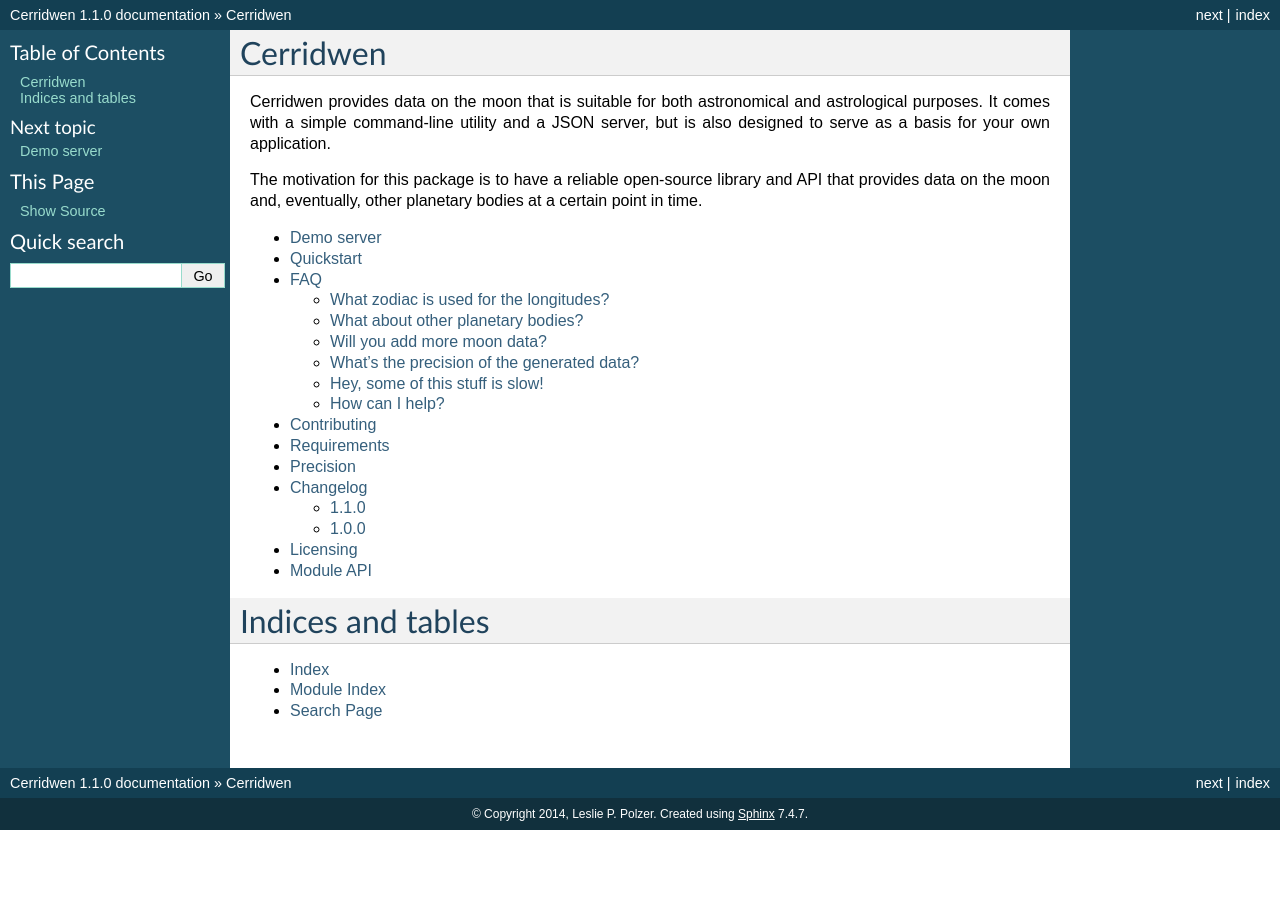
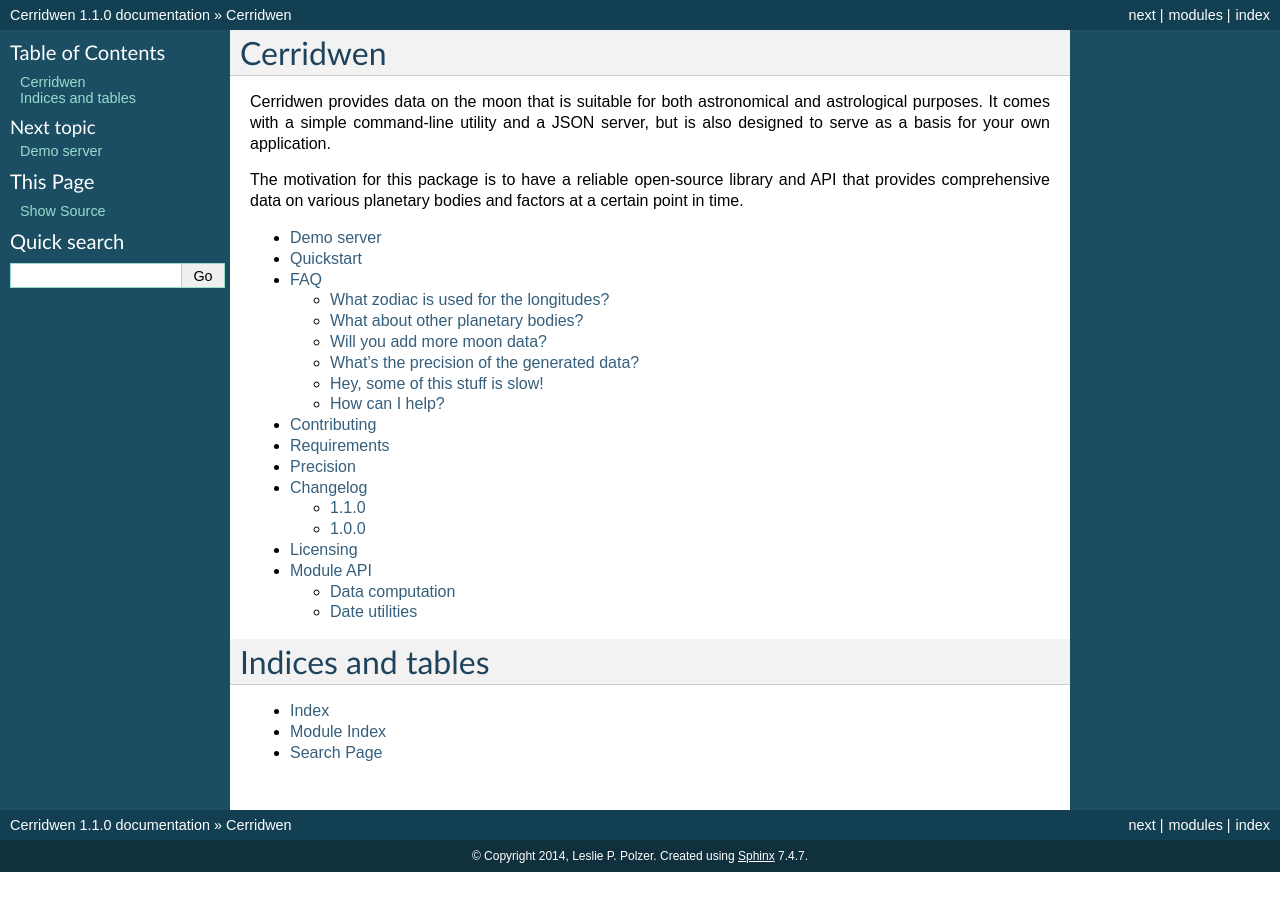
Before and after one commit to skypher/cerridwen, a Sphinx documentation site: the page built from docs/index.rst, in a window 1280 px wide. Built offline with Sphinx 7.4.7, drawn with Linux system fonts in a browser that asks for light colours; formulas are drawn with MathJax 3.

```diff
--- a/NEWS.rst
+++ b/NEWS.rst
@@ -1,5 +1,5 @@
 1.1.0
-^^^^^
+=====
 
 * Swiss Ephemeris data files are now included in the package
 
@@ -15,6 +15,6 @@
 
 
 1.0.0
-^^^^^
+=====
 
 Initial release.
--- a/README.rst
+++ b/README.rst
@@ -7,8 +7,8 @@ a JSON server, but is also designed to serve as a basis for your own
 application.
 
 The motivation for this package is to have a reliable open-source library
-and API that provides data on the moon and, eventually, other planetary
-bodies at a certain point in time.
+and API that provides comprehensive data on various planetary bodies and
+factors at a certain point in time.
 
 
 Features
--- a/docs/index.rst
+++ b/docs/index.rst
@@ -7,8 +7,8 @@ a JSON server, but is also designed to serve as a basis for your own
 application.
 
 The motivation for this package is to have a reliable open-source library
-and API that provides data on the moon and, eventually, other planetary
-bodies at a certain point in time.
+and API that provides comprehensive data on various planetary bodies and
+factors at a certain point in time.
 
 .. toctree::
    :maxdepth: 2
```
Also changed, not shown: docs/api.rst (+34 -4 lines).
